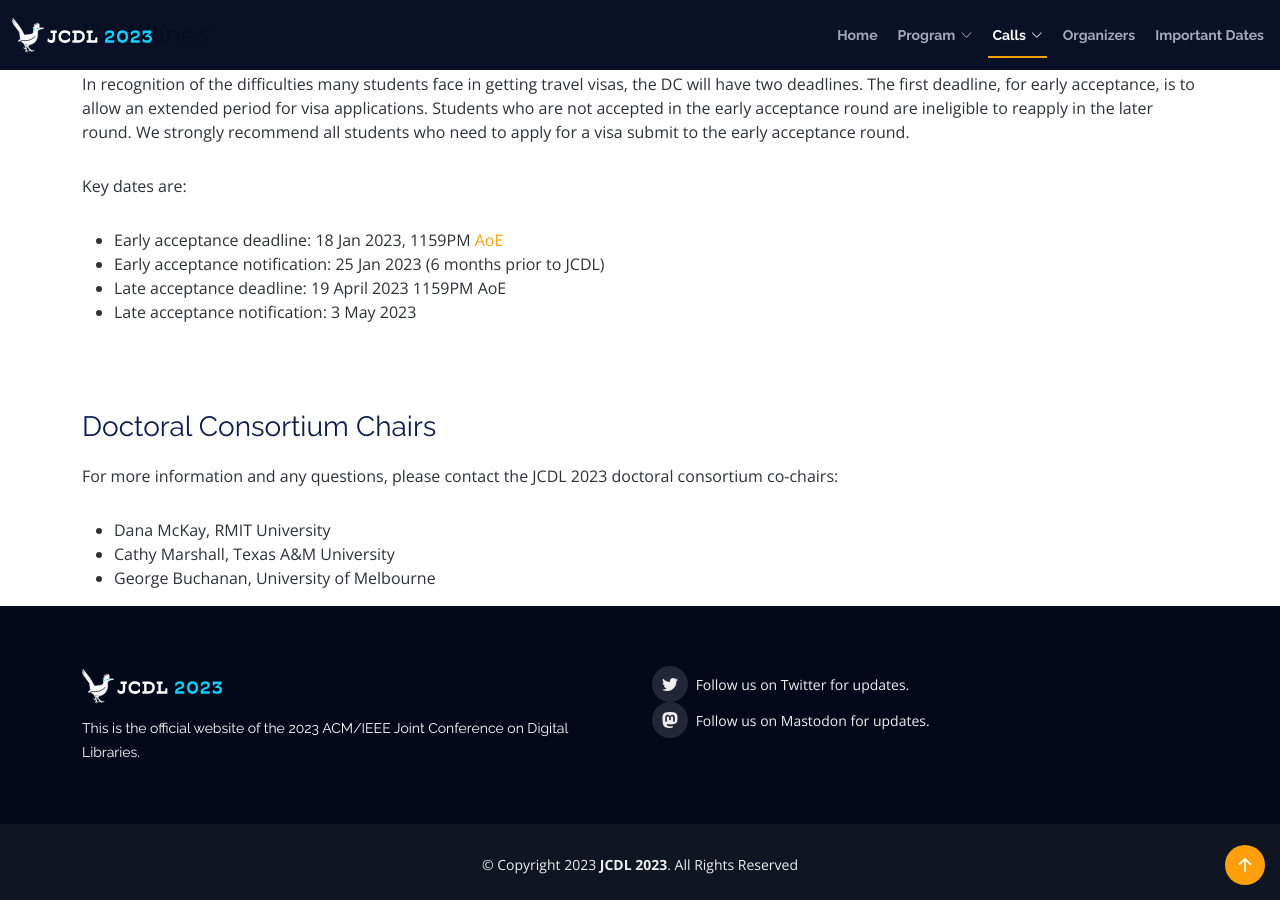
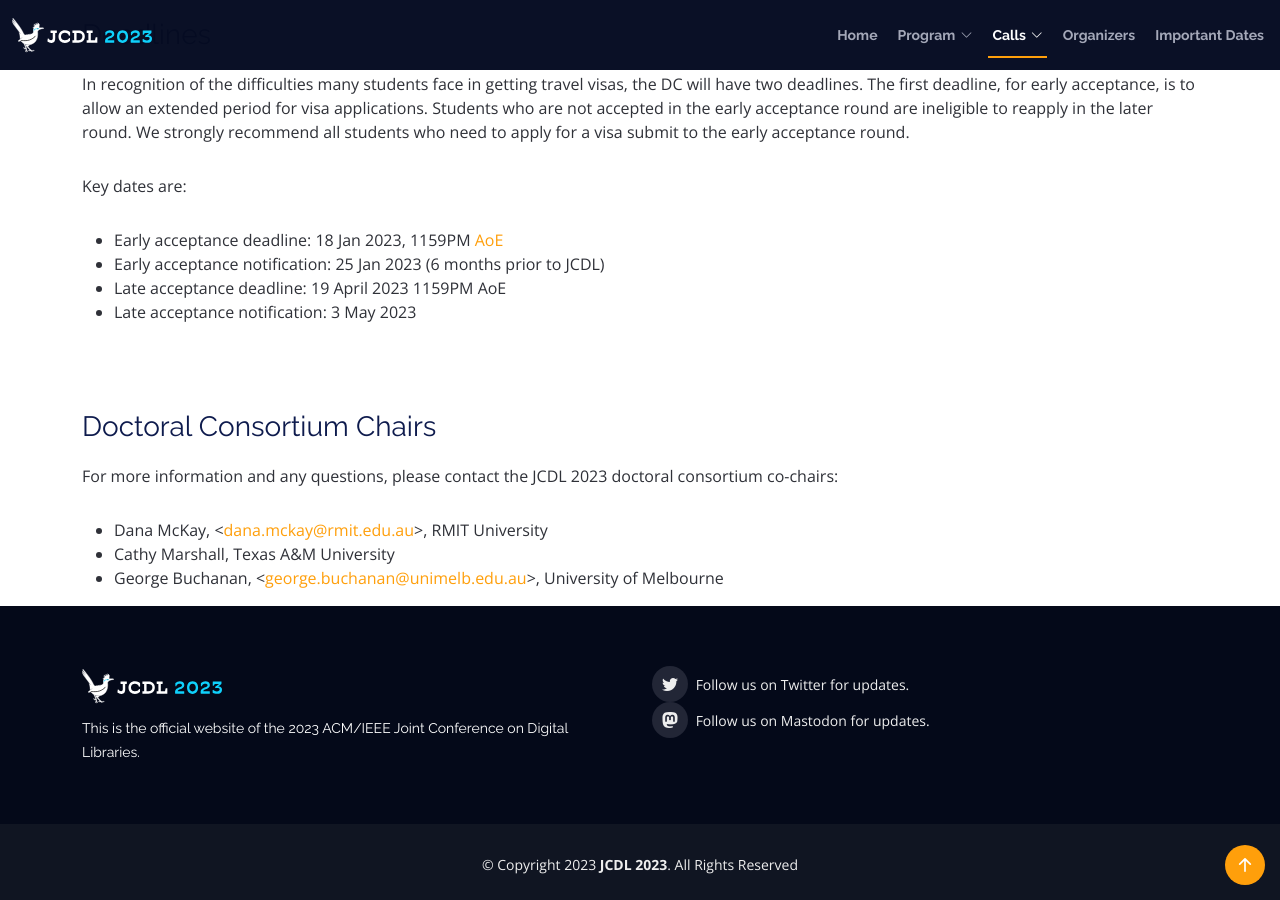
Before and after one commit to shawnmjones/JCDL2023-website-source, a Jekyll site: the page built from call-for-doctoral-consortium.html, in a window 1280 px wide and 900 px high, scrolled down 1836 px. Built offline with Jekyll 4.4.1, drawn with Linux system fonts in a browser that asks for light colours.

Commit message:
logo updates and call updates

```diff
--- a/call-for-doctoral-consortium.html
+++ b/call-for-doctoral-consortium.html
@@ -131,9 +131,9 @@
 </p>
 
 <ul>
-<li>Dana McKay, RMIT University</li>
-<li>Cathy Marshall, Texas A&M University</li>
-<li>George Buchanan, University of Melbourne </li>
+    <li>Dana McKay, &lt;<a href="mailto:dana.mckay@rmit.edu.au">dana.mckay@rmit.edu.au</a>&gt;, RMIT University</li>
+    <li>Cathy Marshall, Texas A&M University</li>
+    <li>George Buchanan, &lt;<a href="mailto:george.buchanan@unimelb.edu.au">george.buchanan@unimelb.edu.au</a>&gt;, University of Melbourne </li>
 </ul>
 
 
--- a/call-for-posters-demos.html
+++ b/call-for-posters-demos.html
@@ -43,7 +43,7 @@
 
 
                     <p>
-                    TThe organizers of the 2023 ACM/IEEE Joint Conference on Digital Libraries are pleased to invite proposals for posters and demonstrations. Posters are intended as a forum for ideas, early-stage explorations, and research outcomes that are well-suited to be presented in a less formal and more interactive manner. Demonstrations are intended to showcase developed innovative digital library technology and applications. Posters and demos relating to the theme of the conference, &quot;Rethinking Digital Records&quot;, are particularly encouraged.
+                    The organizers of the 2023 ACM/IEEE Joint Conference on Digital Libraries are pleased to invite proposals for posters and demonstrations. Posters are intended as a forum for ideas, early-stage explorations, and research outcomes that are well-suited to be presented in a less formal and more interactive manner. Demonstrations are intended to showcase developed innovative digital library technology and applications. Posters and demos relating to the theme of the conference, &quot;Rethinking Digital Records&quot;, are particularly encouraged.
                     </p>
 
                     <h3 id="proposal_format"  class="scrolltoheader">Proposal Format</h3>
@@ -89,8 +89,8 @@
                     </p>
 
                     <ul>
-                    <li>Vicky Rampin, <a href="mailto:vs77@nyu.edu">vs77@nyu.edu</a>, New York University</li>
-                    <li>Norman Meuschke, <a href="mailto:meuschke@uni-goettingen.de">meuschke@uni-goettingen.de</a>, University of Goettingen</li>
+                    <li>Vicky Rampin, &lt;<a href="mailto:vs77@nyu.edu">vs77@nyu.edu</a>&gt;, New York University</li>
+                    <li>Norman Meuschke, &lt;<a href="mailto:meuschke@uni-goettingen.de">meuschke@uni-goettingen.de</a>&gt;, University of Goettingen</li>
                     </ul>
 
                     <p>
--- a/call-for-research-papers.html
+++ b/call-for-research-papers.html
@@ -194,9 +194,9 @@
     </p>
 
     <ul>
-    <li>Anat Ben-David, Open University of Israel</li>
-    <li>Robert Jäschke, Humboldt-Universität zu Berlin
-    <li>Mat Kelly, Drexel University</li>
+        <li>Anat Ben-David, &lt;<a href="mailto:anatbd@openu.ac.il">anatbd@openu.ac.il</a>&gt;, Open University of Israel</li>
+        <li>Robert Jäschke, &lt;<a href="mailto:robert.jaeschke@hu-berlin.de">robert.jaeschke@hu-berlin.de</a>&gt;, Humboldt-Universität zu Berlin</li>
+        <li>Mat Kelly, Drexel University</li>
     </ul>
 
     <p>
--- a/call-for-workshops-tutorials.html
+++ b/call-for-workshops-tutorials.html
@@ -87,8 +87,8 @@
             </p>
 
             <ul>
-            <li>Mark Phillips, University of North Texas</li>
-            <li>Laura Wrubel, Stanford University</li>
+            <li>Mark Phillips, &lt;<a href="mailto:Mark.Phillips@unt.edu">Mark.Phillips@unt.edu</a>&gt;, University of North Texas</li>
+            <li>Laura Wrubel, &lt;<a href="mailto:lwrubel@stanford.edu">lwrubel@stanford.edu</a>&gt;, Stanford University</li>
             </ul>
 
             <p>
```
Also changed, not shown: assets/img/apple-touch-icon.png.
